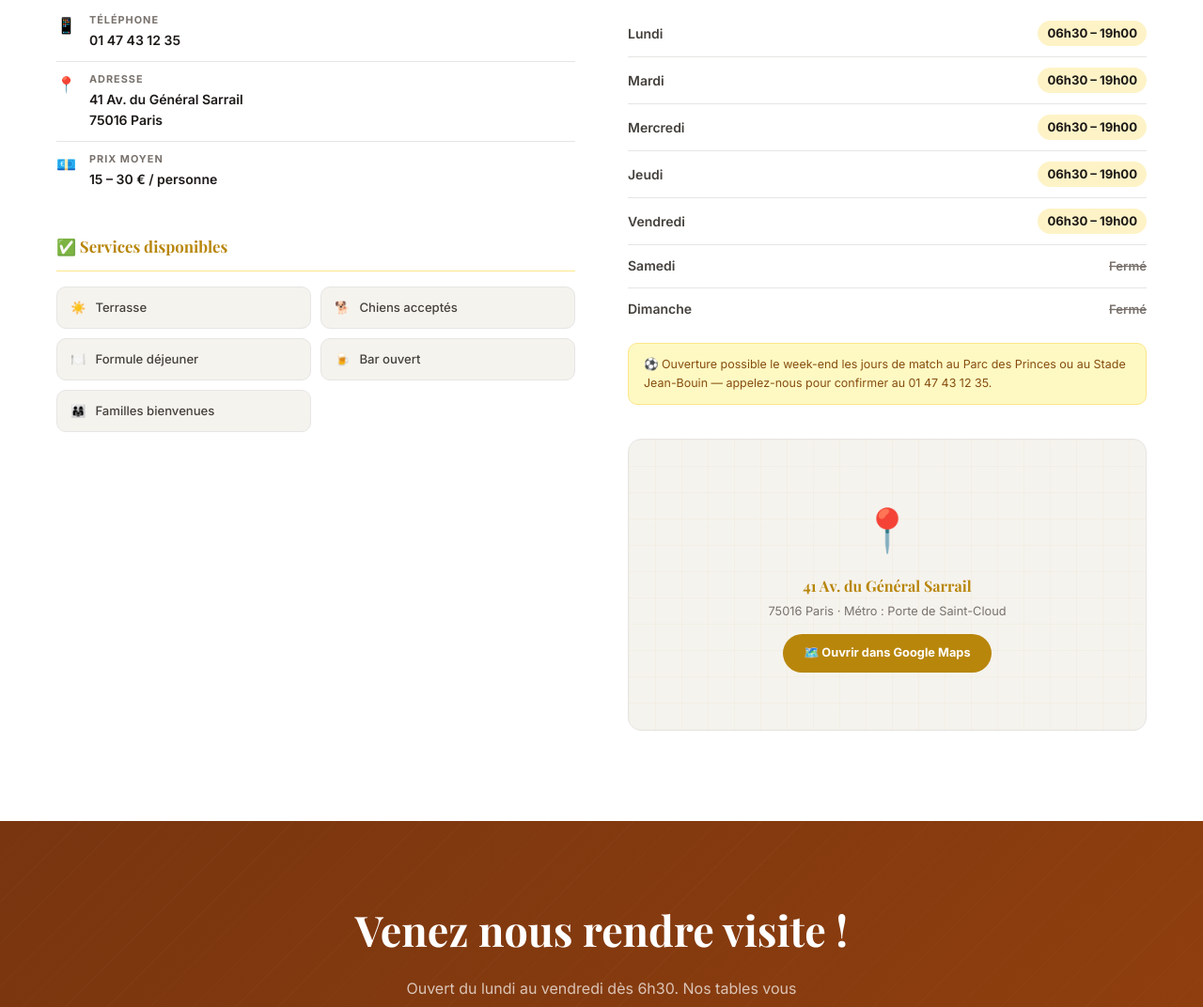
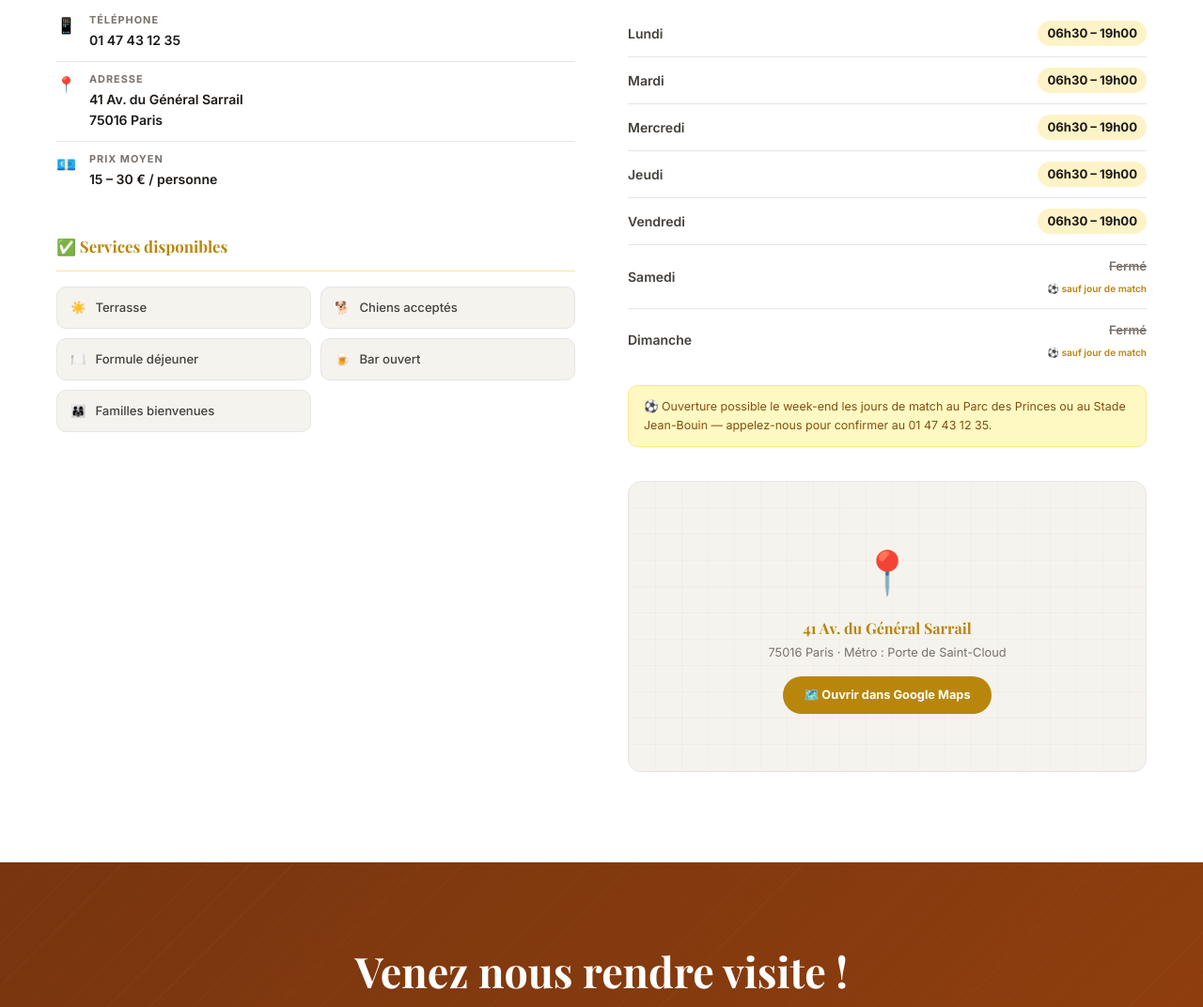
Before and after one commit to Helderalvs/les2stades, a plain HTML site: page index.html in a window 1280 px wide. Shown: the part 4961-6033 px from the top of the page at 94% size. Drawn offline with nearby package versions, Linux system fonts and the light colour scheme; a web font is replaced by a local one.

Commit message:
Update index.html

```diff
--- a/index.html
+++ b/index.html
@@ -974,8 +974,8 @@
             <div class="h-row"><span class="h-day">Mercredi</span><span class="h-open">06h30 – 19h00</span></div>
             <div class="h-row"><span class="h-day">Jeudi</span><span class="h-open">06h30 – 19h00</span></div>
             <div class="h-row"><span class="h-day">Vendredi</span><span class="h-open">06h30 – 19h00</span></div>
-            <div class="h-row"><span class="h-day">Samedi</span><span class="h-closed">Fermé</span></div>
-            <div class="h-row"><span class="h-day">Dimanche</span><span class="h-closed">Fermé</span></div>
+            <div class="h-row"><span class="h-day">Samedi</span><div style="text-align:right"><span class="h-closed">Fermé</span><br><small style="font-size:0.72em;color:var(--gold);font-weight:600">⚽ sauf jour de match</small></div></div>
+            <div class="h-row"><span class="h-day">Dimanche</span><div style="text-align:right"><span class="h-closed">Fermé</span><br><small style="font-size:0.72em;color:var(--gold);font-weight:600">⚽ sauf jour de match</small></div></div>
           </div>
           <div class="note-box">⚽ Ouverture possible le week-end les jours de match au Parc des Princes ou au Stade Jean-Bouin — appelez-nous pour confirmer au 01 47 43 12 35.</div>
         </div>
```
